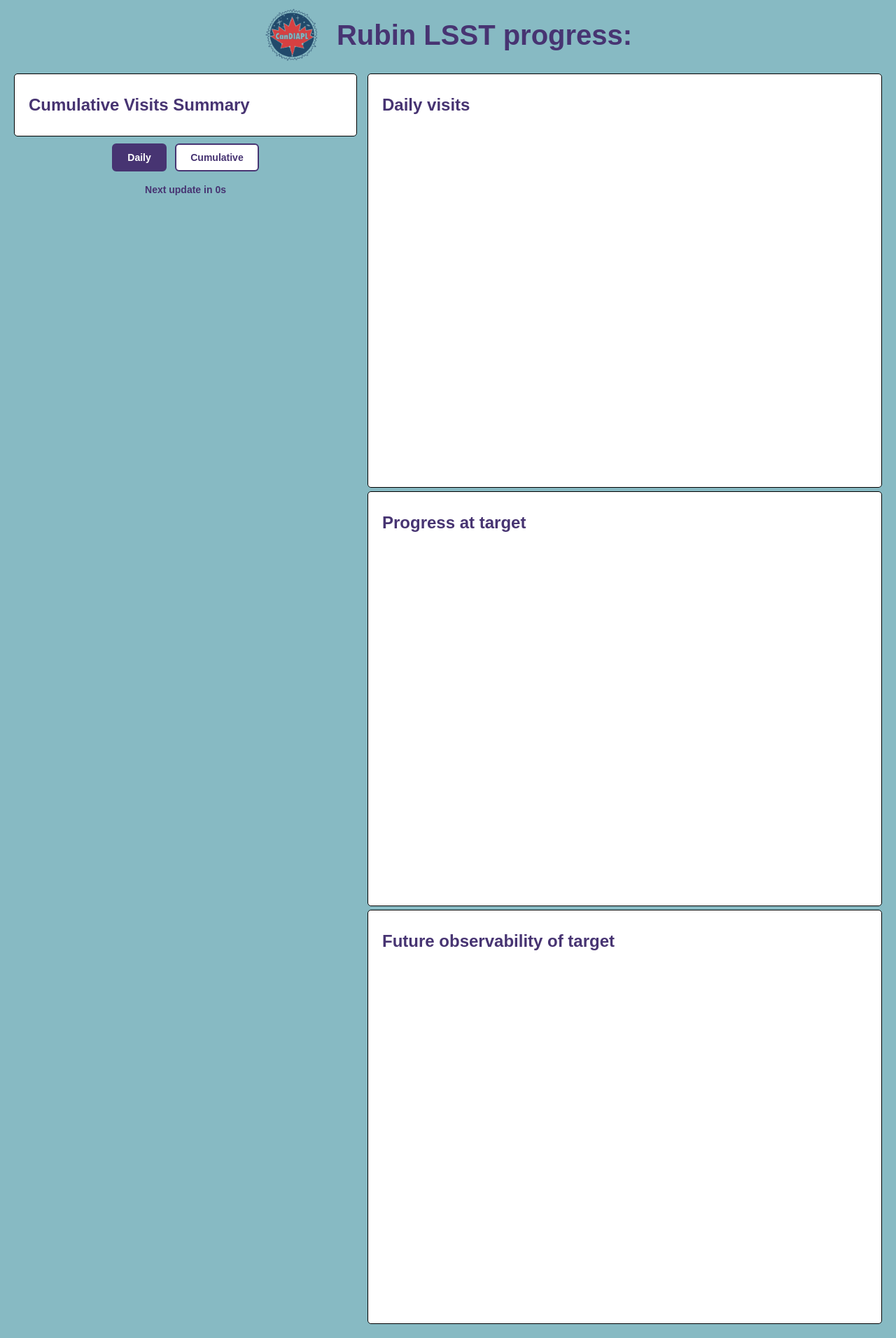
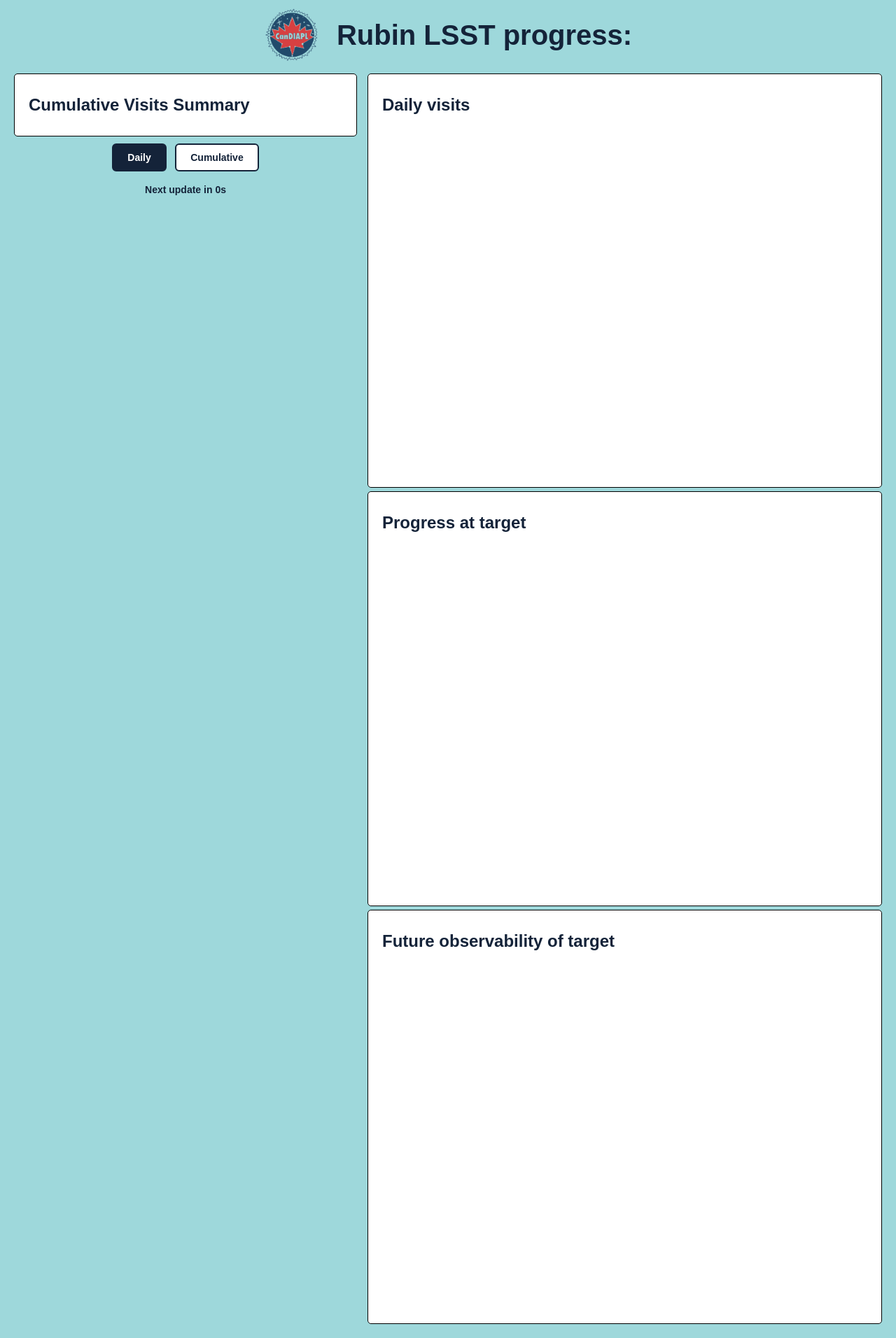
Before and after one commit to aordog/rubin-dash, a Flask app: template templates/index.html in a window 1280 px wide. Shown: the whole page at 70% size. Run offline with Flask 2, Linux system fonts and the light colour scheme; the template is opened without the code that fills it, so the values that code supplies are empty; parts of the project's set-up code (start-up, migrations or seed data) failed here and were passed over; some libraries are stand-ins or nearby versions.

Commit message:
improve colors and plot formats

```diff
--- a/src/rubin_dash/config.py
+++ b/src/rubin_dash/config.py
@@ -24,12 +24,12 @@
 DB_NAME = "lsst_database"
 #OUTPUT_BASE = Path("/home/aordog/Dropbox/candiapl/rubin-dash-out/")
 OUTPUT_BASE = Path(__file__).parent.parent.parent
-DAYS_FORECAST = 30
+DAYS_FORECAST = 7
 LOC = coord.EarthLocation.of_site('LSST')
 
 # Simulated LSST survey (for testing)
 QUERY_TYPE = 'SIM' # Options: RSV, SIM
-REFRESH_INTERVAL: int = 15 # refresh rate for simulated iterations
+REFRESH_INTERVAL: int = 30 # refresh rate for simulated iterations
 SIM_HIST  = datetime(2025, 9, 1)
 SIM_START = datetime(2025, 9, 4)  # simulated days start
 SIM_END   = datetime(2025, 12, 31) # simulated days end
--- a/src/rubin_dash/displays.py
+++ b/src/rubin_dash/displays.py
@@ -18,6 +18,9 @@
 import numpy as np
 from plotly.subplots import make_subplots
 import plotly.graph_objects as go
+import plotly.io as pio
+import matplotlib.colors as mcolors
+import seaborn as sns
 from astropy.time import Time
 from astropy import coordinates as coord
 import ephem
@@ -389,29 +392,40 @@
     title = f"<b>RA = {data['ra_mem'][idx_mem]}&deg;, dec = {data['dec_mem'][idx_mem]}&deg;</b>"
     fig.update_layout(title=dict(text=title, x=0.5, xanchor="center"))
 
-    colors = ['blue', 'red', 'green', 'orange', 'purple', 'brown']
-    msizes = [18, 16, 14, 12, 10, 8]
+    # Get colors from seaborn's colorblind palette with specific indices for better distinction
+    cb_palette = sns.color_palette("colorblind", 10)
+    color_indices = [0, 1, 2, 3, 4, 7]
+    colors = [mcolors.rgb2hex(cb_palette[i]) for i in color_indices]
+    symbols = ['circle', 'square', 'diamond', 'cross', 'x', 'star']
 
     # Loop through and add traces
-    for color, name, visit, s in zip(colors, BANDS, VISIT_COLS, msizes):
+    for color, name, visit, symbol in zip(colors, BANDS, VISIT_COLS, symbols):
 
         fig.add_trace(
             go.Scatter(x = pd.to_datetime(data[maptype]['time']),
                        y = data[maptype][visit],
                 mode='lines+markers',
                 name=name,
+                line=dict(width=2, color=color),
                 marker=dict(
-                    size=s,
+                    size=7,
                     color=color,
-                    symbol='circle'
+                    symbol=symbol
                 )
             ),
             row=1, col=1
         )
 
-    fig.update_xaxes(title_text="Date", row=1)
-    fig.update_yaxes(title_text="Number of visits", col=1)
-    fig.update_layout(showlegend=True, margin=dict(l=60, r=40, t=50, b=50))
+    fig.update_xaxes(title_text="Date", row=1, showgrid=True, gridcolor='#d3d3d3', showline=True, mirror=True)
+    fig.update_yaxes(title_text="Number of visits", col=1, showgrid=True, gridcolor='#d3d3d3', showline=True, mirror=True)
+
+    # Get the font color from Plotly's default template and apply it to axes
+    template = pio.templates["plotly"]
+    font_color = template.layout.font.color or '#444'
+    fig.update_xaxes(linecolor=font_color, row=1)
+    fig.update_yaxes(linecolor=font_color, col=1)
+
+    fig.update_layout(showlegend=True, margin=dict(l=60, r=40, t=50, b=50), plot_bgcolor='white')
 
     fig.update_layout(autosize=True, width=None, height=None)
 
@@ -531,7 +545,7 @@
         row=2, col=1
     )
     fig.add_hrect(
-        y0=-90, y1=0,           # horizontal lines to shade between
+        y0=-45, y1=0,           # horizontal lines to shade between
         fillcolor="darkolivegreen",
         opacity=0.7,
         layer="above",
@@ -630,31 +644,45 @@
     fig.update_xaxes(title_text="Date (UTC)",
                      range=[data['days_utc'].iso[0], data['days_utc'].iso[-1]],
                      showgrid=False, tickformat="%d/%m/%y",
+                     showline=True, mirror=True,
                      row=1, col=1)
 
     # Set bottom panel x-axis range (zoomed to window around selected_date)
     fig.update_xaxes(title_text="Date (UTC)",
                      range=[bottom_x_min, bottom_x_max],
                      showgrid=False, tickformat="%d/%m/%y",
+                     showline=True, mirror=True,
                      row=2, col=1)
     fig.update_yaxes(
         title_text="Hours observable",
         range=[0, 15],
         row=1, col=1,
         showgrid=True,
+        gridcolor='#d3d3d3',
         tickvals=[0, 3, 6, 9, 12, 15],
-        ticktext=['0', '3', '6', '9', '12', '15']
+        ticktext=['0', '3', '6', '9', '12', '15'],
+        showline=True, mirror=True
     )
     fig.update_yaxes(
         title_text="Elevation",
-        range=[-90, 90],
+        range=[-45, 90],
         showgrid=False,
         zeroline=False,
-        tickvals=[-90, -45, 0, 45, 90],
-        ticktext=['-90°', '-45°', '0°', '45°', '90°'],
+        tickvals=[-45, 0, 45, 90],
+        ticktext=['-45°', '0°', '45°', '90°'],
+        showline=True, mirror=True,
         row=2, col=1
     )
-    fig.update_layout(showlegend=False, margin=dict(l=60, r=40, t=50, b=50))
+
+    # Get the font color from Plotly's default template and apply it to axes
+    template = pio.templates["plotly"]
+    font_color = template.layout.font.color or '#444'
+    fig.update_xaxes(linecolor=font_color, row=1, col=1)
+    fig.update_xaxes(linecolor=font_color, row=2, col=1)
+    fig.update_yaxes(linecolor=font_color, row=1, col=1)
+    fig.update_yaxes(linecolor=font_color, row=2, col=1)
+
+    fig.update_layout(showlegend=False, margin=dict(l=60, r=40, t=50, b=50), plot_bgcolor='white')
     fig.update_layout(autosize=True, width=None, height=None)
 
     fig_html = fig.to_html(full_html=False, div_id='figure3',
--- /dev/null
+++ b/static/css/colors-option1.css
@@ -0,0 +1,11 @@
+/* Option 1 */
+:root {
+  --c-background: #9ED8DB;
+  --c-headers   : #142339;
+  --c-tablebrdr : #9AB9D0;
+  --c-tabletext : black;
+  --c-hover     : #E9FFF9;
+  --c-highlights: #EBA2A5;
+  --c-plots     : white;
+  --c-outlines  : black;
+}
--- a/static/css/styles-shared.css
+++ b/static/css/styles-shared.css
@@ -173,7 +173,7 @@
     width: 0%;
     border-radius: 8px;
     transition: width 0.5s ease;
-    background: var(--c-tablebrdr);
+    background: var(--c-highlights);
 }
 
 /* ---------- Map-type toggle buttons ---------- */
--- a/templates/index.html
+++ b/templates/index.html
@@ -6,7 +6,7 @@
     <link rel="stylesheet" href='/static/css/styles-shared.css'/>
     <!-- Load color palette (switch by changing the filename) -->
     <!-- Available: colors-ocean.css, colors-sunset.css, colors-forest.css, colors-midnight.css -->
-    <link rel="stylesheet" href='/static/css/colors-ocean.css'/>
+    <link rel="stylesheet" href='/static/css/colors-option1.css'/>
     <script src="https://cdn.plot.ly/plotly-2.35.2.min.js"></script>
 </head>
 <body>
```
Also changed, not shown: static/css/colors-option2.css (added, +11 -0 lines), static/css/colors-option3.css (added, +11 -0 lines), static/css/colors-option4.css (added, +11 -0 lines).
